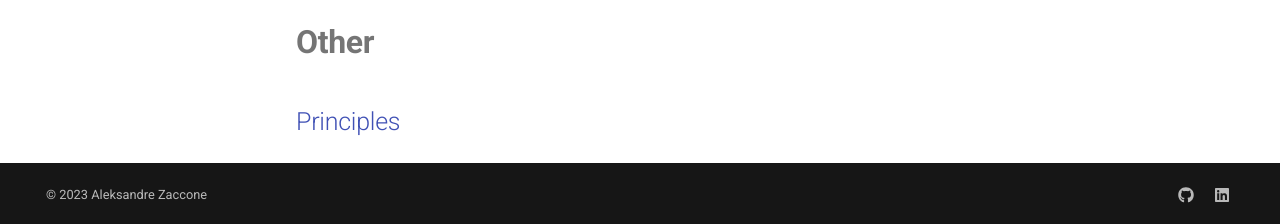
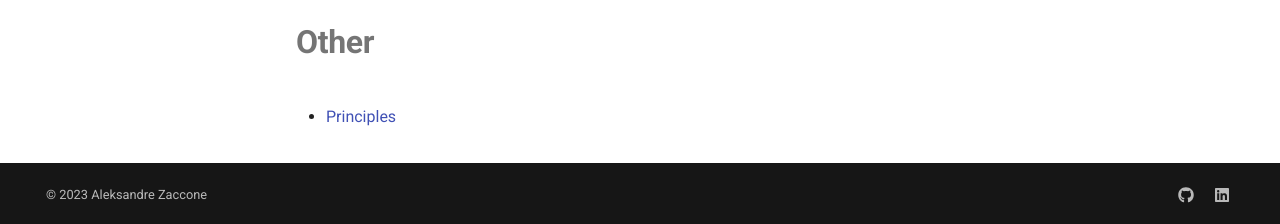
Before and after one commit to aleksandre-zaccone/simplex-java, an MkDocs documentation site: the page built from docs/index.md, in a window 1280 px wide and 1296 px high. Shown: the part 1069-1293 px from the top of the window. Built offline with MkDocs 1.6.1 and Material for MkDocs 9.7.7, drawn with Linux system fonts in a browser that asks for light colours.

Commit message:
fixed from IntelliJ

```diff
--- a/docs/index.md
+++ b/docs/index.md
@@ -34,4 +34,4 @@ Join us and let's Java together !
 
 # **Other**
 
-## [Principles](Principles.md)
+- [Principles](Principles.md)
```
